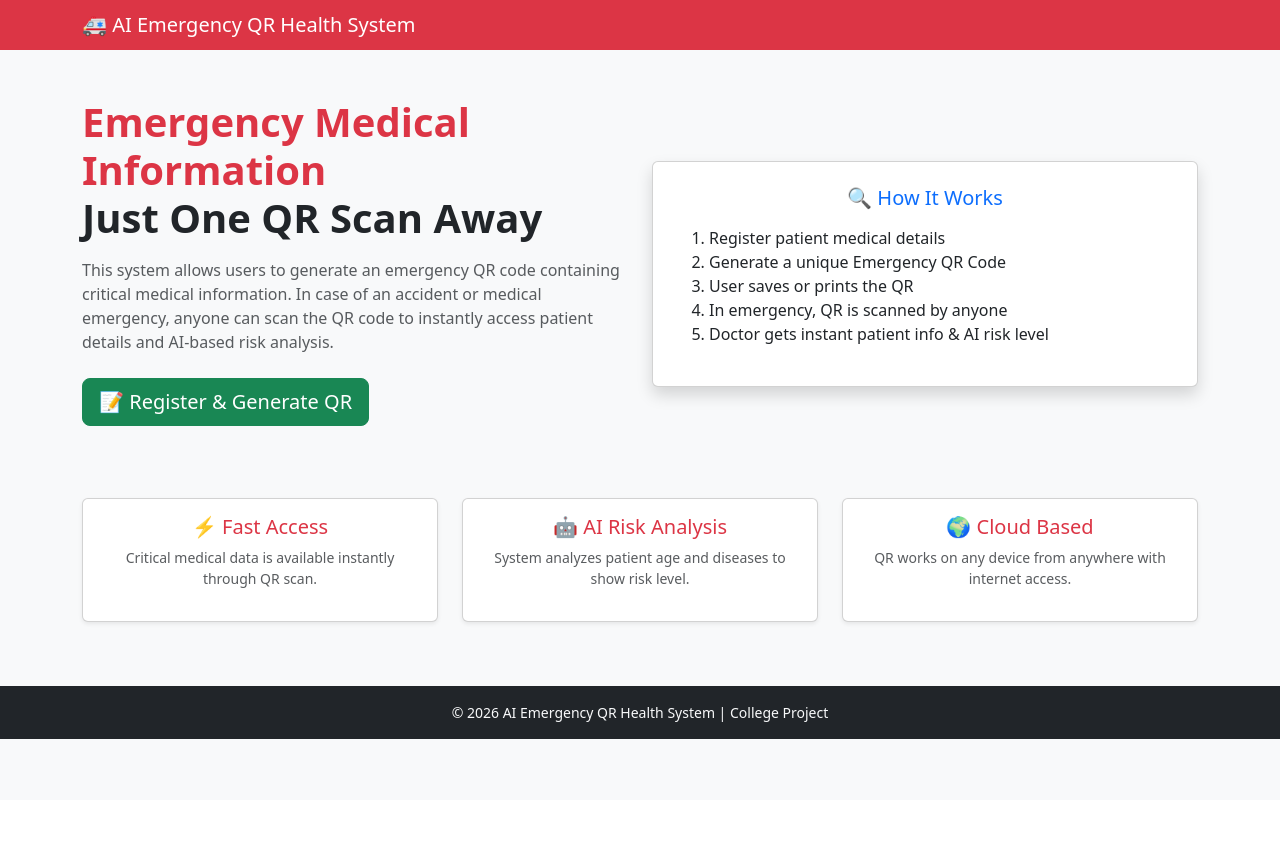
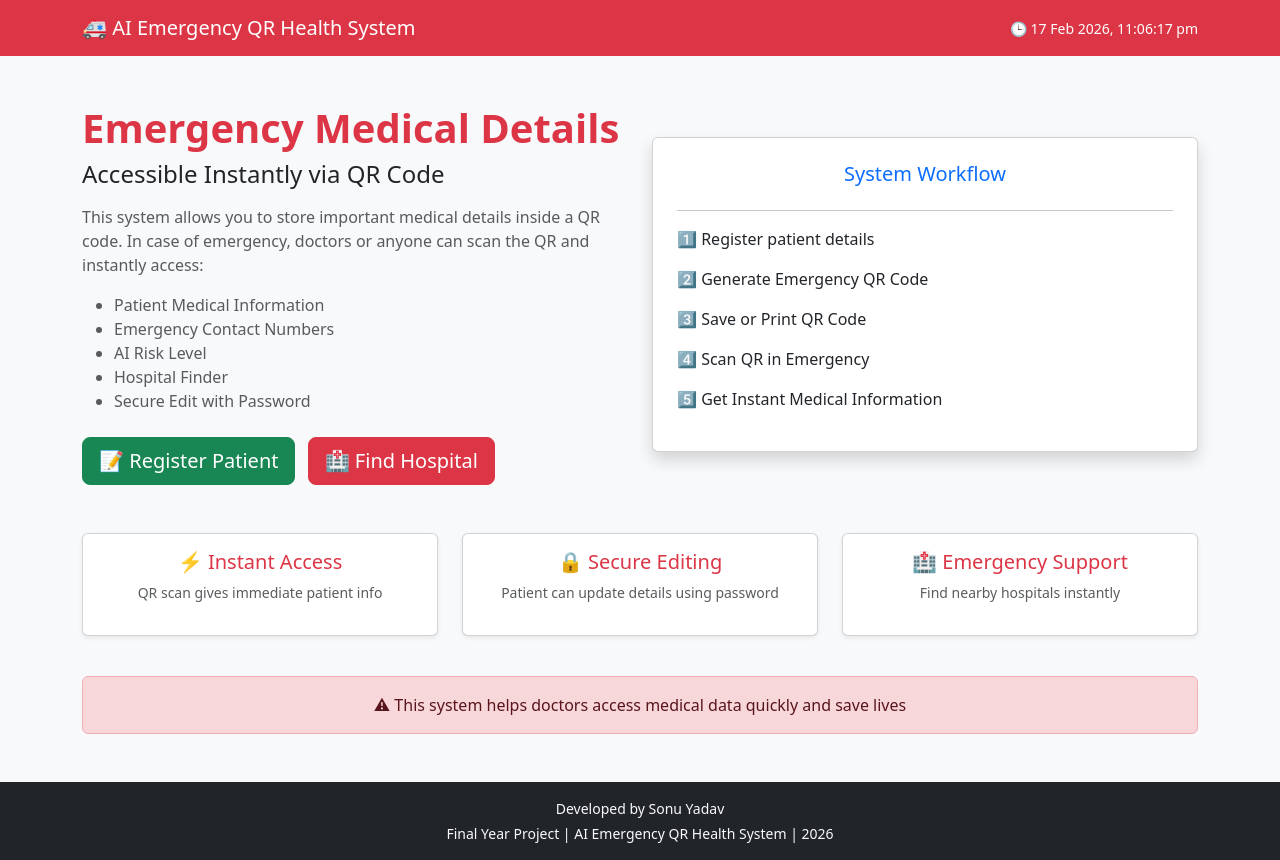
Before and after one commit to sonuy10/Ai-Emergency-Qr-Health-System, a Flask app: page / in a window 1280 px wide. Before the commit the page ends 739 px from the top, so only its background shows below. Run offline with Flask 3, Linux system fonts and the light colour scheme.

Commit message:
Update index.html

```diff
--- a/templates/index.html
+++ b/templates/index.html
@@ -6,100 +6,263 @@
 
     <!-- Bootstrap -->
     <link href="https://cdn.jsdelivr.net/npm/bootstrap@5.3.2/dist/css/bootstrap.min.css" rel="stylesheet">
+
+    <script>
+        function updateClock(){
+            const now=new Date();
+            const options={
+                timeZone:'Asia/Kolkata',
+                hour:'2-digit',
+                minute:'2-digit',
+                second:'2-digit',
+                day:'2-digit',
+                month:'short',
+                year:'numeric'
+            };
+            document.getElementById("clock").innerHTML=
+            now.toLocaleString('en-IN',options);
+        }
+        setInterval(updateClock,1000);
+    </script>
+
 </head>
 
-<body class="bg-light">
+<body class="bg-light" onload="updateClock()">
+
 
 <!-- NAVBAR -->
 <nav class="navbar navbar-dark bg-danger">
+
 <div class="container">
-        <span class="navbar-brand mb-0 h1">
+
+<span class="navbar-brand">
+
 🚑 AI Emergency QR Health System
+
 </span>
+
+<span class="text-white small">
+
+🕒 <span id="clock"></span>
+
+</span>
+
 </div>
+
 </nav>
 
-<!-- HERO SECTION -->
+
+
+<!-- MAIN SECTION -->
 <div class="container mt-5">
+
 <div class="row align-items-center">
 
-        <div class="col-md-6 mb-4">
+
+<div class="col-md-6">
+
 <h1 class="text-danger fw-bold">
-                Emergency Medical Information <br>
-                <span class="text-dark">Just One QR Scan Away</span>
+
+Emergency Medical Details
+
 </h1>
 
-            <p class="mt-3 text-muted">
-                This system allows users to generate an emergency QR code
-                containing critical medical information. In case of an accident
-                or medical emergency, anyone can scan the QR code to instantly
-                access patient details and AI-based risk analysis.
+<h4 class="text-dark mb-3">
+
+Accessible Instantly via QR Code
+
+</h4>
+
+
+<p class="text-muted">
+
+This system allows you to store important medical details inside a QR code.
+In case of emergency, doctors or anyone can scan the QR and instantly access:
+
 </p>
 
+
+<ul class="text-muted">
+
+<li>Patient Medical Information</li>
+
+<li>Emergency Contact Numbers</li>
+
+<li>AI Risk Level</li>
+
+<li>Hospital Finder</li>
+
+<li>Secure Edit with Password</li>
+
+</ul>
+
+
+
 <div class="mt-4">
+
 <a href="/register" class="btn btn-success btn-lg me-2">
-                    📝 Register & Generate QR
+
+📝 Register Patient
+
 </a>
-            </div>
+
+
+<a href="/find_hospital" class="btn btn-danger btn-lg">
+
+🏥 Find Hospital
+
+</a>
+
 </div>
 
-        <div class="col-md-6 text-center">
+
+</div>
+
+
+
+<div class="col-md-6">
+
 <div class="card shadow p-4">
-                <h5 class="text-primary mb-3">🔍 How It Works</h5>
 
-                <ol class="text-start">
-                    <li>Register patient medical details</li>
-                    <li>Generate a unique Emergency QR Code</li>
-                    <li>User saves or prints the QR</li>
-                    <li>In emergency, QR is scanned by anyone</li>
-                    <li>Doctor gets instant patient info & AI risk level</li>
-                </ol>
-            </div>
+<h5 class="text-center text-primary">
+
+System Workflow
+
+</h5>
+
+<hr>
+
+
+<p>1️⃣ Register patient details</p>
+
+<p>2️⃣ Generate Emergency QR Code</p>
+
+<p>3️⃣ Save or Print QR Code</p>
+
+<p>4️⃣ Scan QR in Emergency</p>
+
+<p>5️⃣ Get Instant Medical Information</p>
+
+
 </div>
 
 </div>
-</div>
 
-<!-- FEATURES -->
-<div class="container mt-5">
-    <div class="row text-center">
 
-        <div class="col-md-4 mb-3">
-            <div class="card shadow-sm p-3 h-100">
-                <h5 class="text-danger">⚡ Fast Access</h5>
-                <p class="text-muted small">
-                    Critical medical data is available instantly through QR scan.
-                </p>
-            </div>
-        </div>
-
-        <div class="col-md-4 mb-3">
-            <div class="card shadow-sm p-3 h-100">
-                <h5 class="text-danger">🤖 AI Risk Analysis</h5>
-                <p class="text-muted small">
-                    System analyzes patient age and diseases to show risk level.
-                </p>
-            </div>
-        </div>
-
-        <div class="col-md-4 mb-3">
-            <div class="card shadow-sm p-3 h-100">
-                <h5 class="text-danger">🌍 Cloud Based</h5>
-                <p class="text-muted small">
-                    QR works on any device from anywhere with internet access.
-                </p>
-            </div>
 </div>
 
 </div>
+
+
+
+<!-- FEATURE SECTION -->
+<div class="container mt-5">
+
+<div class="row text-center">
+
+
+<div class="col-md-4 mb-3">
+
+<div class="card shadow-sm p-3">
+
+<h5 class="text-danger">
+
+⚡ Instant Access
+
+</h5>
+
+<p class="small text-muted">
+
+QR scan gives immediate patient info
+
+</p>
+
 </div>
+
+</div>
+
+
+
+<div class="col-md-4 mb-3">
+
+<div class="card shadow-sm p-3">
+
+<h5 class="text-danger">
+
+🔒 Secure Editing
+
+</h5>
+
+<p class="small text-muted">
+
+Patient can update details using password
+
+</p>
+
+</div>
+
+</div>
+
+
+
+<div class="col-md-4 mb-3">
+
+<div class="card shadow-sm p-3">
+
+<h5 class="text-danger">
+
+🏥 Emergency Support
+
+</h5>
+
+<p class="small text-muted">
+
+Find nearby hospitals instantly
+
+</p>
+
+</div>
+
+</div>
+
+
+</div>
+
+</div>
+
+
+
+<!-- ALERT -->
+<div class="container mt-4">
+
+<div class="alert alert-danger text-center">
+
+⚠ This system helps doctors access medical data quickly and save lives
+
+</div>
+
+</div>
+
+
 
 <!-- FOOTER -->
 <footer class="bg-dark text-light text-center mt-5 p-3">
+
+<p class="mb-1 small">
+
+Developed by Sonu Yadav
+
+</p>
+
 <p class="mb-0 small">
-        © 2026 AI Emergency QR Health System | College Project
+
+Final Year Project | AI Emergency QR Health System | 2026
+
 </p>
+
 </footer>
+
+
 
 </body>
 </html>
```
Lines whose indentation alone changed are shown as unchanged.
